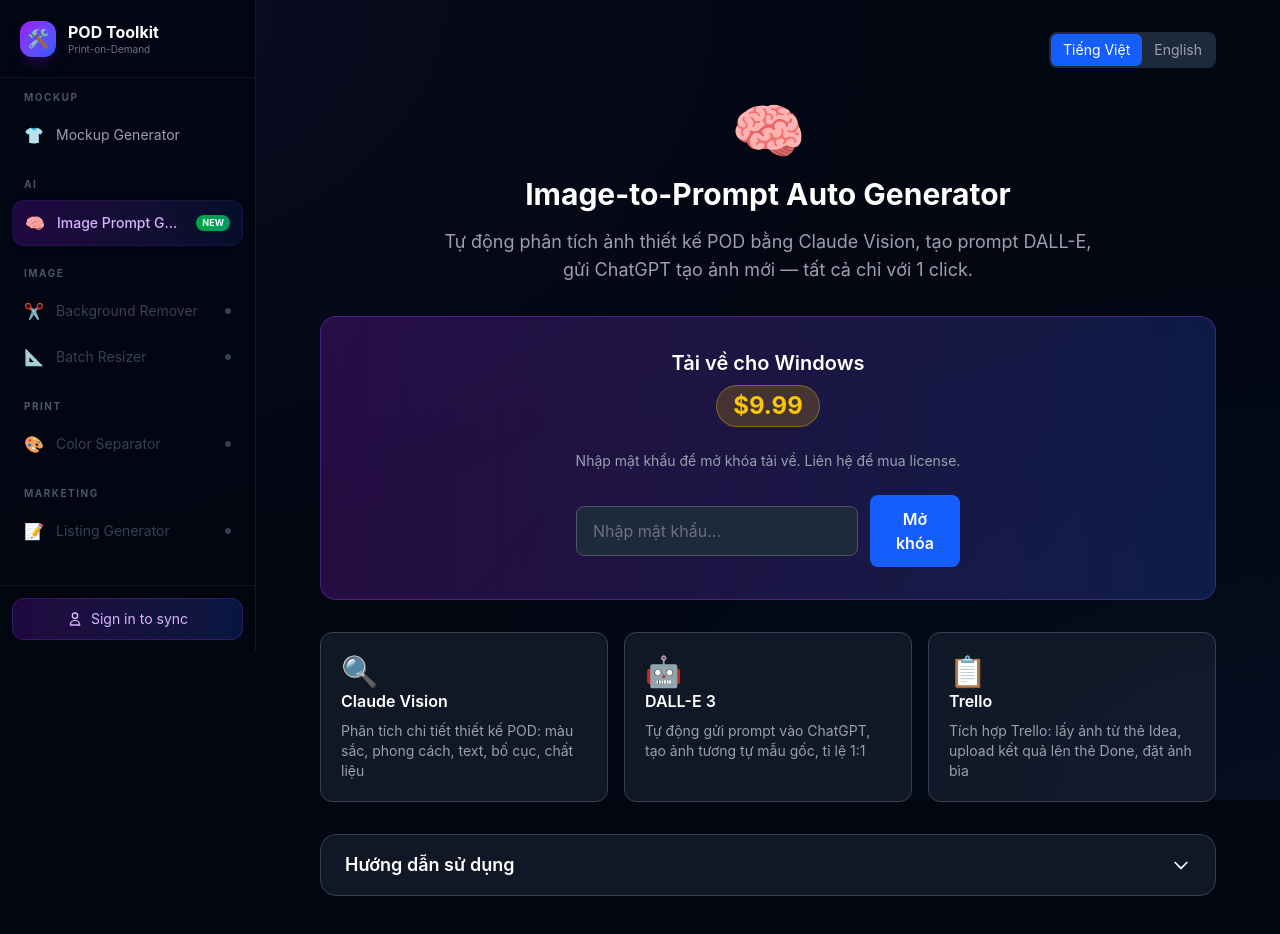
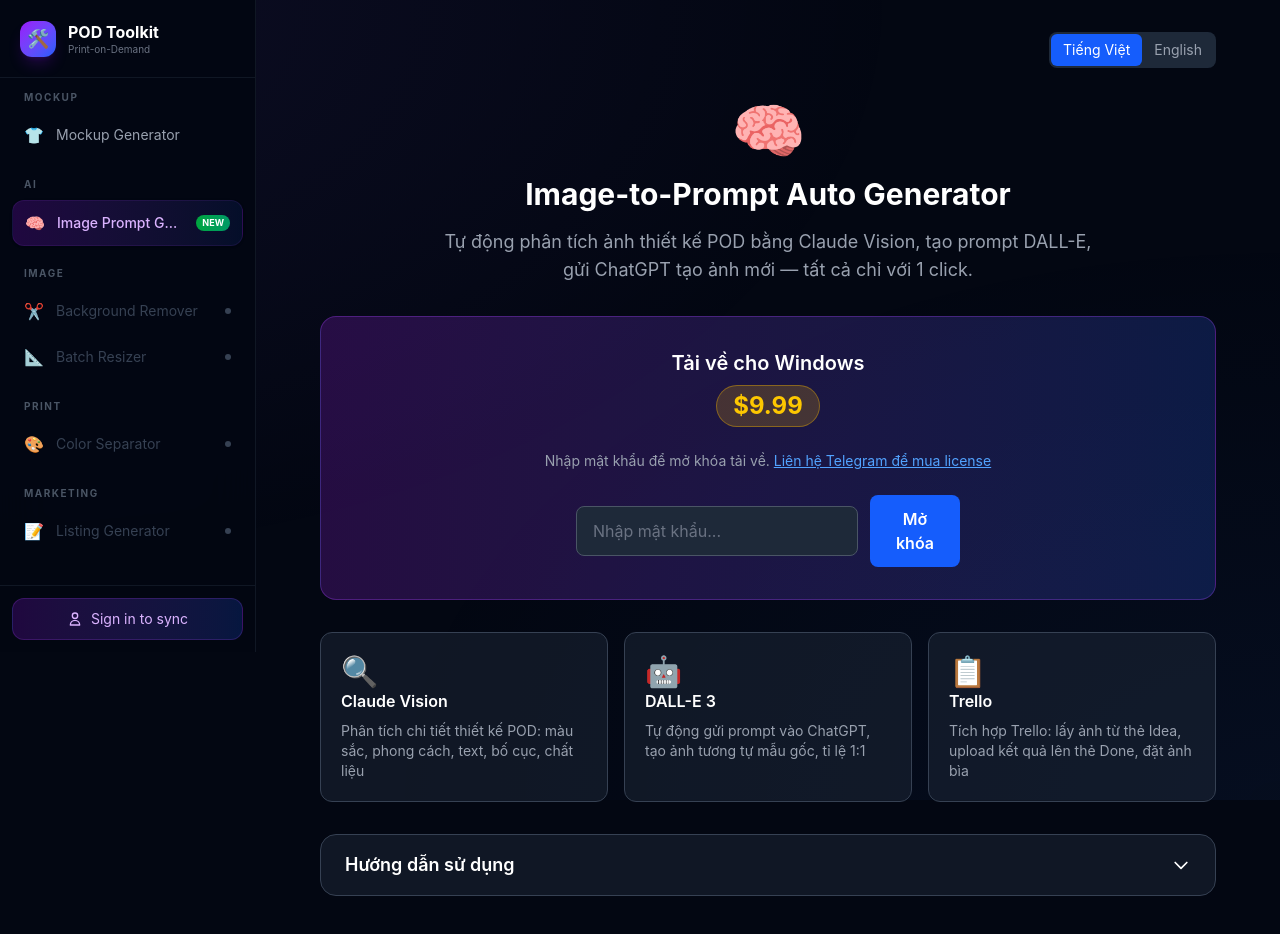
Before and after one commit to linhle99-bit/PODtoolkit, a React (Vite) app: page /image-prompt-generator in a window 1280 px wide. Shown: the top 934 px of the page. Built offline with nearby package versions, Linux system fonts and the light colour scheme.

Commit message:
Add Telegram contact link for license purchase

```diff
--- a/src/tools/image-prompt-generator/index.tsx
+++ b/src/tools/image-prompt-generator/index.tsx
@@ -207,8 +207,16 @@
             </div>
             <p className="text-gray-400 text-sm max-w-md mx-auto">
               {lang === 'vi'
-                ? 'Nhập mật khẩu để mở khóa tải về. Liên hệ để mua license.'
-                : 'Enter password to unlock download. Contact us to purchase a license.'}
+                ? 'Nhập mật khẩu để mở khóa tải về. '
+                : 'Enter password to unlock download. '}
+              <a
+                href="https://t.me/cocomanwa"
+                target="_blank"
+                rel="noopener noreferrer"
+                className="text-blue-400 hover:text-blue-300 underline"
+              >
+                {lang === 'vi' ? 'Liên hệ Telegram để mua license' : 'Contact via Telegram to purchase'}
+              </a>
             </p>
             <div className="flex items-center justify-center gap-3 max-w-sm mx-auto">
               <input
```
